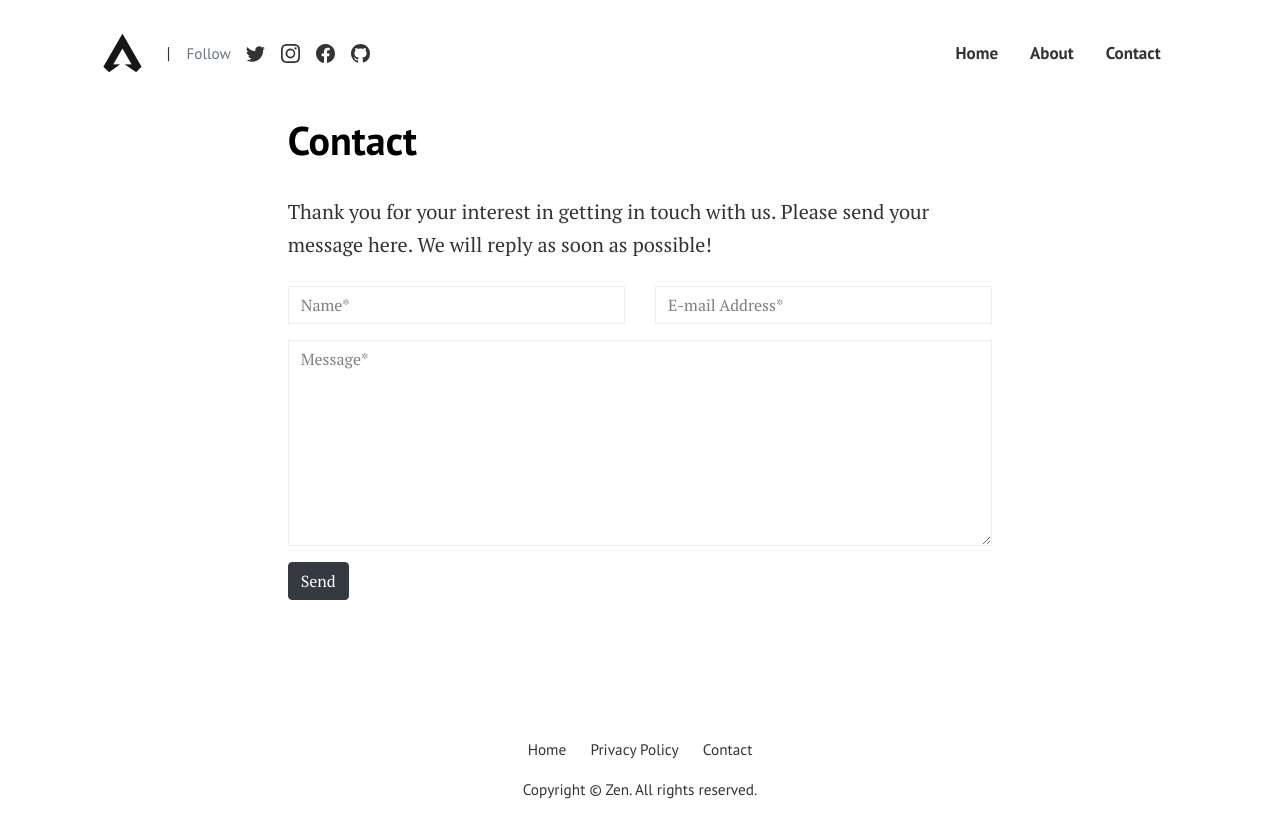
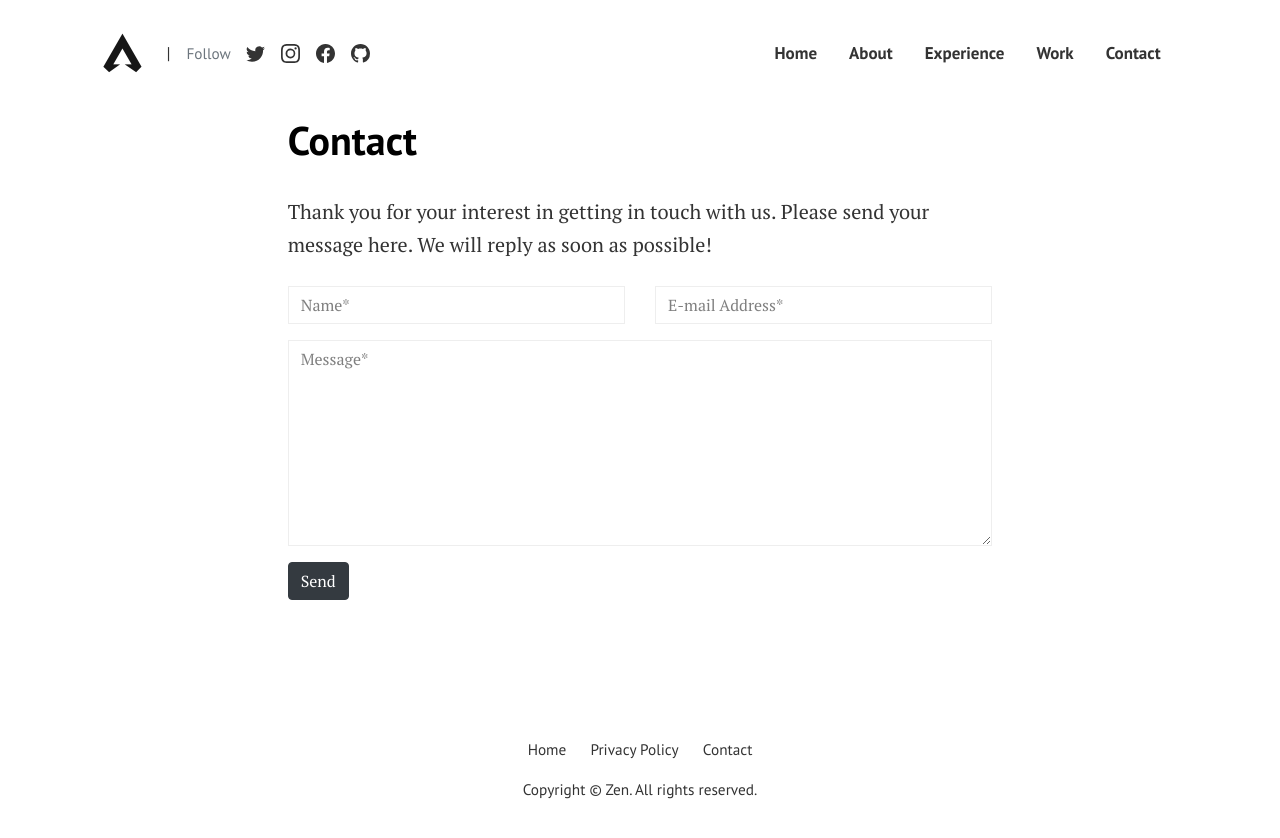
Before and after one commit to muhendrico/muhendrico.github.io, a Jekyll site: the page built from pages/contact.html, in a window 1280 px wide. Shown: the top 838 px of the page. Built offline with Jekyll 4.4.1, drawn with Linux system fonts in a browser that asks for light colours.

Commit message:
Update menus.yml

```diff
--- a/_data/menus.yml
+++ b/_data/menus.yml
@@ -5,6 +5,12 @@ topmenu:
   url: ""
 
 - title: About
+  url: "about/"
+
+- title: Experience
+  url: "about/"
+
+- title: Work
   url: "about/"
 
 - title: Contact
```
